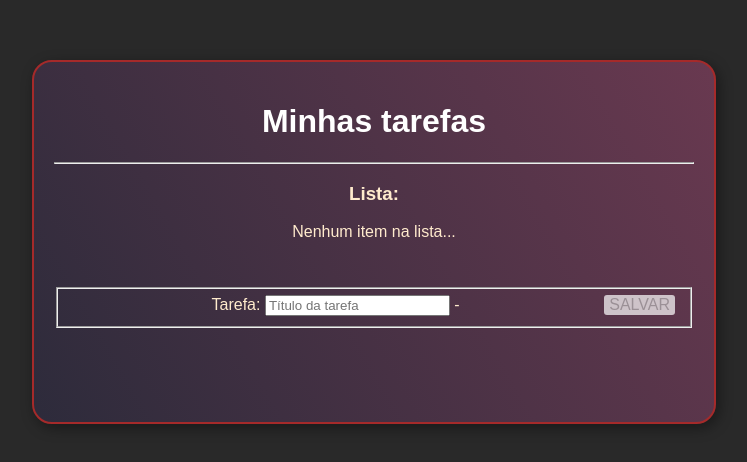
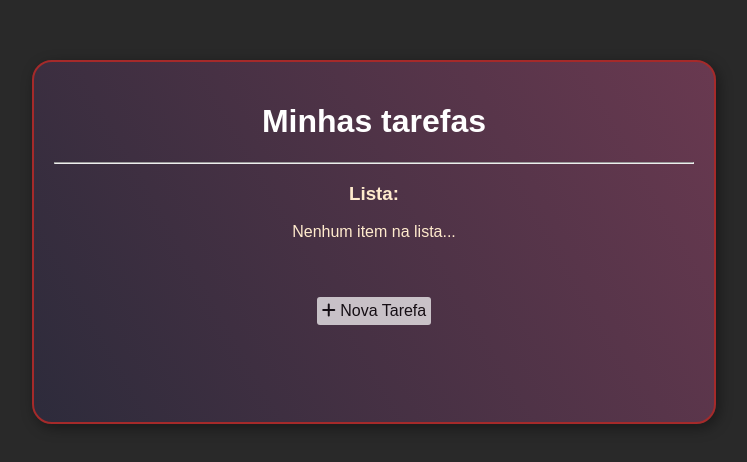
Before and after one commit to paulodetarsoteles/TodoListBasicSPA, an Angular app: page / in a window 1280 px wide. Shown: the part 158-620 px from the top of the page, without its empty margins (266-1013 px from the left). Built offline with nearby package versions, Linux system fonts and the light colour scheme.

Commit message:
Adição de alterar os modos de lista e adicionar

```diff
--- a/src/app/app.component.html
+++ b/src/app/app.component.html
@@ -1,9 +1,9 @@
-<div  class="divTodo">
+<div class="divTodo">
   <div>
     <h1>{{title}}</h1>
   </div>
   <hr>
-  <div>
+  <div *ngIf="mode == 'list'">
     <h3>{{todoTitle}}</h3>
     <div *ngIf="todos.length < 1">
       <p>{{todoEmpty}}</p>
@@ -11,25 +11,47 @@
     <div>
       <ul class="ulTodo">
         <li class="liTodo" *ngFor="let todo of todos">
-            <span>{{todo.id}}. {{todo.name}} - {{todo.done}}</span>
-            <button class="buttonLi" (click)="markAsDone(todo)" *ngIf="!todo.done">CONCLUIR</button>
-            <button class="buttonLi" (click)="markAsUndone(todo)" *ngIf="todo.done">REFAZER</button>
-            <button class="buttonLi" (click)="remove(todo)">REMOVER</button>
+          <span>{{todo.id}}. {{todo.name}} - {{todo.done}}</span>
+          <button class="buttonLi" *ngIf="!todo.done" (click)="markAsDone(todo)">
+            <i class="fas fa-check"></i>
+            CONCLUIR
+          </button>
+          <button class="buttonLi" *ngIf="todo.done" (click)="markAsUndone(todo)">
+            <i class="fas fa-undo"></i>
+            REFAZER
+          </button>
+          <button class="buttonLi" (click)="remove(todo)">
+            <i class="fas fa-trash"></i>
+            REMOVER
+          </button>
         </li>
       </ul>
     </div>
   </div>
 
-  <div>
+  <div id="modal" *ngIf="mode == 'add'">
     <form [formGroup]="form">
-      <fieldset>
+      <fieldset class="formTodo">
         <label>Tarefa: </label>
-        <input type="text" placeholder="Título da tarefa" maxlength="30" formControlName="title"><span> - </span>
-        <button class="buttonLi" [disabled]="form.invalid" (click)="add()">SALVAR</button>
+        <input class="inputTodo" type="text" placeholder="Título da tarefa" maxlength="30" formControlName="title">
+        <button class="buttonLi" [disabled]="form.invalid" (click)="add()">
+          <i class="fas fa-plus"></i>
+          SALVAR
+        </button>
         <div>
-          <small *ngIf="form.invalid && !form.pristine ">Este campo deve conter entre 5 e 30 caracteres</small>
+          <small class="caution" *ngIf="form.invalid && !form.pristine ">* Este campo deve conter entre 5 e 30
+            caracteres</small>
         </div>
       </fieldset>
     </form>
   </div>
+
+  <button class="buttonAddCancel" (click)="changeMode('add')" *ngIf="mode == 'list'">
+    <i class="fas fa-plus"></i>
+    Nova Tarefa
+  </button>
+  <button class="buttonAddCancel" (click)="changeMode('list')" *ngIf="mode == 'add'">
+    <i class="fas fa-times"></i>
+    Cancelar
+  </button>
 </div>
--- a/src/app/app.component.ts
+++ b/src/app/app.component.ts
@@ -10,6 +10,7 @@ import { Todo } from 'src/models/todo.model';
 
 export class AppComponent {
   public todos: Todo[] = [];
+  public mode: string = 'list';
   public title: string = 'Minhas tarefas';
   public todoTitle: string = 'Lista: ';
   public todoEmpty: string = 'Nenhum item na lista...';
@@ -59,6 +60,7 @@ export class AppComponent {
 
   save(): void {
     sessionStorage.setItem('todos', JSON.stringify(this.todos));
+    this.changeMode('list');
   }
 
   load(): void {
@@ -68,4 +70,8 @@ export class AppComponent {
     else
       this.todos = [];
   }
+
+  changeMode(mode: string) {
+    this.mode = mode;
+  }
 }
--- a/src/styles.css
+++ b/src/styles.css
@@ -29,6 +29,17 @@ h1 {
   border-color: brown;
   border-width: 2px;
   box-shadow: 3px 4px 14px 0px rgb(0, 0, 0, 0.39);
+}
+
+.formTodo {
+  border-style: none;
+  padding: 20px;
+}
+
+.inputTodo {
+  border-style: none;
+  padding: 5px;
+  border-radius: 2px;
 }
 
 .ulTodo {
@@ -65,3 +76,21 @@ h1 {
   opacity: 1;
   transition: opacity 0.5s;
 }
+
+.caution {
+  font-size: 1em;
+  font-style: italic;
+  color: rgb(233, 104, 130);
+}
+
+.buttonAddCancel {
+  cursor: pointer;
+  border: none;
+  background-color: #fff;
+  font-size: 1em;
+  opacity: 0.7;
+  transition: opacity 1s;
+  padding: 5px;
+  margin: 10px;
+  border-radius: 3px;
+}
```
